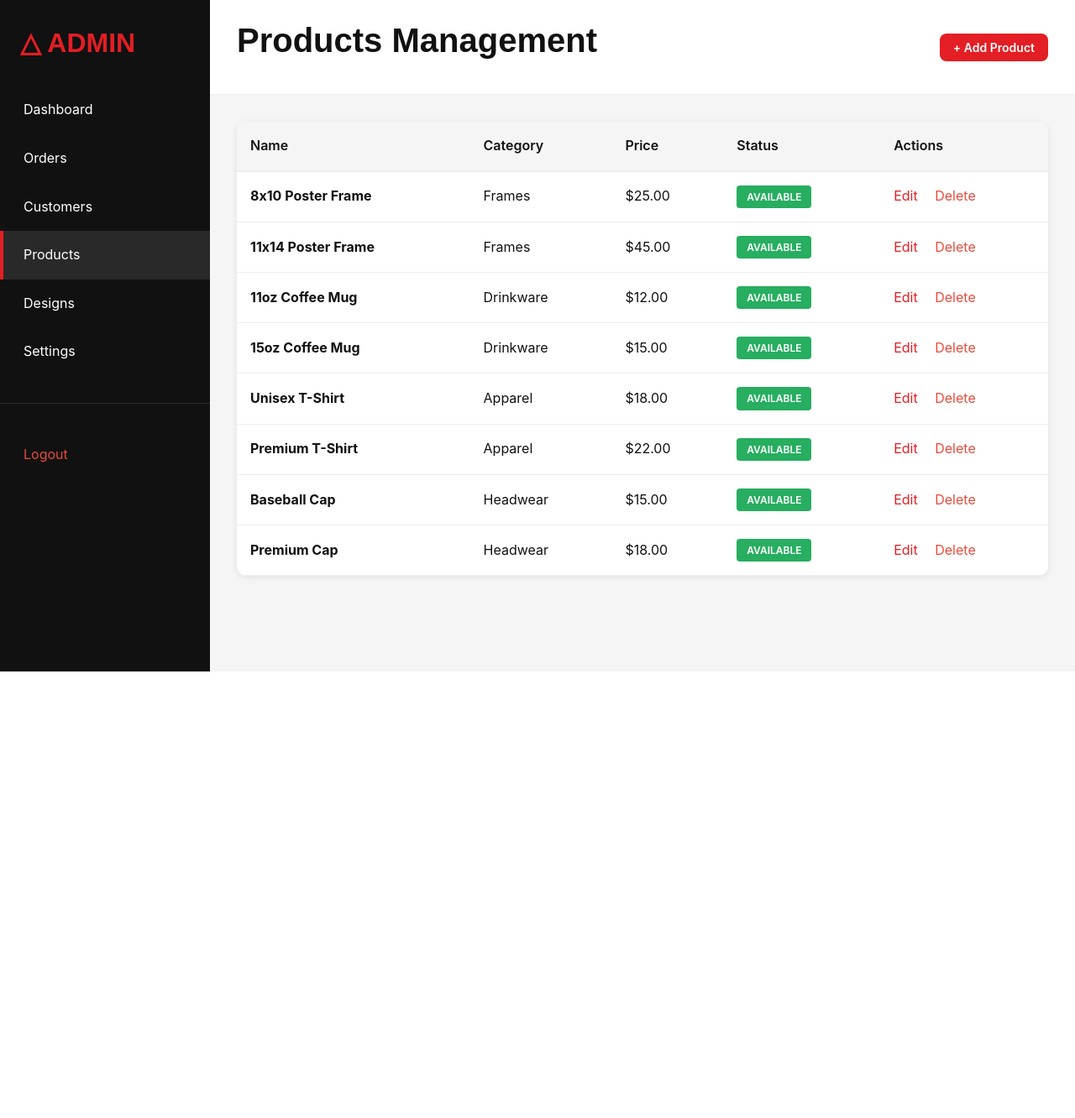
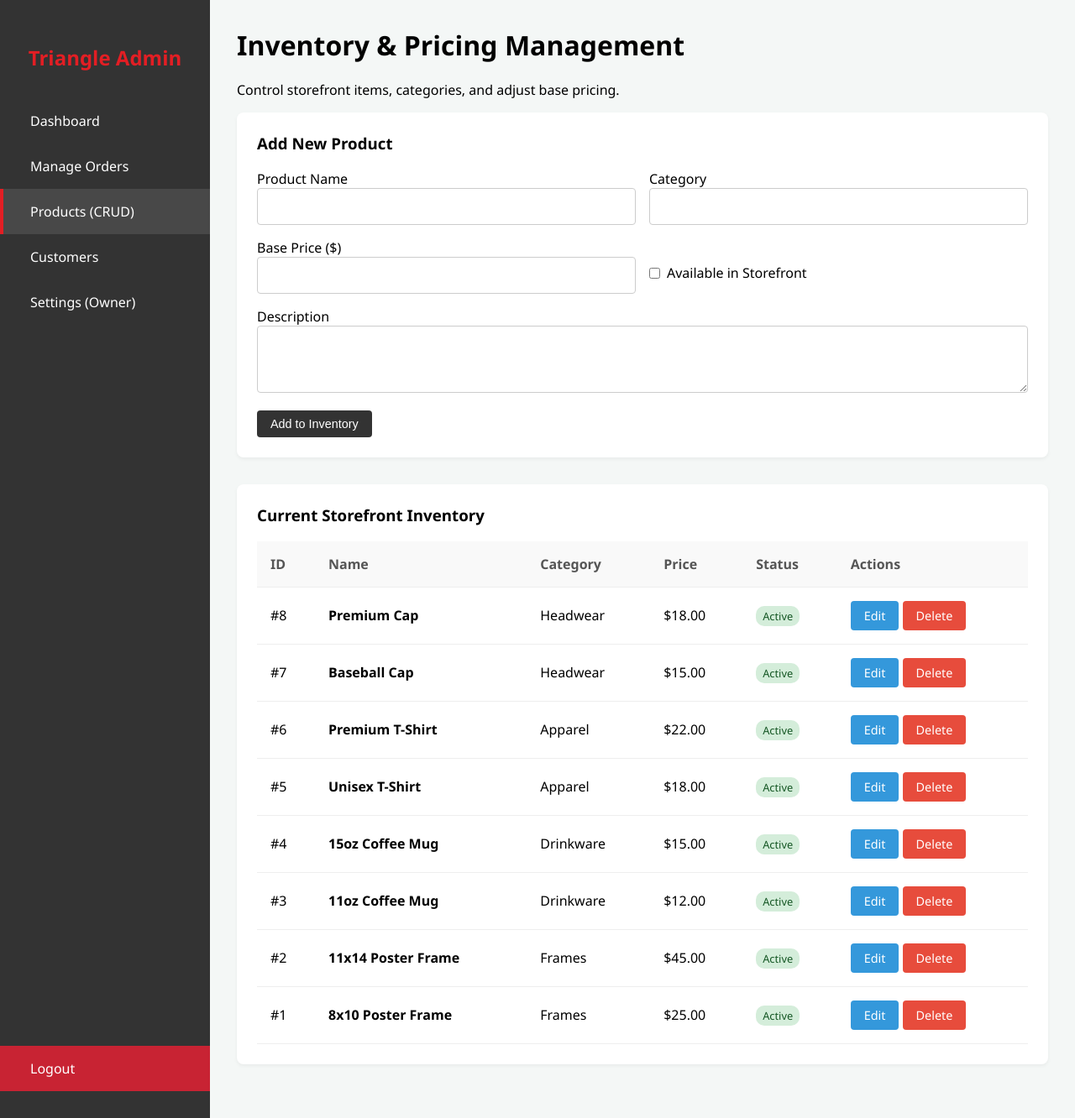
Before and after one commit to shenalp719/triangle-ecommerce, a PHP site: page /triangle-ecommerce/admin/products.php in a window 1280 px wide. Shown: the whole page at 84% size. Before the commit the page ends 800 px from the top, so only its background shows below. Run offline with PHP 8.4, Linux system fonts and the light colour scheme; the visitor is signed in with stand-in values (Sample User, id 1); data comes from the database, SQL or seed files in the repository.

Commit message:
Feat: Implement Staff Portal with RBAC and full Product CRUD management

```diff
--- a/admin/login.php
+++ b/admin/login.php
@@ -33,7 +33,7 @@ if ($_SERVER['REQUEST_METHOD'] == 'POST') {
                 $_SESSION['admin_name'] = $user['first_name'] . ' ' . $user['last_name'];
                 $_SESSION['admin_role'] = $user['role'];
 
-                header("Location: dashboard.php");
+                header("Location: index.php");
                 exit();
             } else {
                 $error = 'Invalid password.';
--- a/admin/products.php
+++ b/admin/products.php
@@ -1,107 +1,175 @@
 <?php
-/**
- * Admin Products Management
- */
 session_start();
+if (!isset($_SESSION['admin_logged_in']) || $_SESSION['admin_logged_in'] !== true) {
+    header("Location: login.php");
+    exit();
+}
 require_once '../db.php';
 
-if (!isset($_SESSION['user_id']) || $_SESSION['role'] !== 'admin') {
-    header('Location: /triangle-ecommerce/login.php');
-    exit();
+$message = '';
+
+// 1. Handle Delete Operation
+if (isset($_GET['delete'])) {
+    $id = intval($_GET['delete']);
+    $conn->query("DELETE FROM products WHERE id = $id");
+    $message = "<div style='background: #d4edda; color: #155724; padding: 1rem; border-radius: 5px; margin-bottom: 1rem;'>Product deleted successfully!</div>";
 }
 
-// Get all products
-$productsResult = executeQuery("SELECT * FROM products ORDER BY created_at DESC");
-$products = $productsResult ? $productsResult->fetch_all(MYSQLI_ASSOC) : [];
+// 2. Handle Create & Update Operations
+if ($_SERVER['REQUEST_METHOD'] === 'POST' && isset($_POST['save_product'])) {
+    $name = trim($_POST['name']);
+    $category = trim($_POST['category']);
+    $base_price = floatval($_POST['base_price']);
+    $available = isset($_POST['available']) ? 1 : 0;
+    $description = trim($_POST['description']);
+    // Setting default empty JSON for specifications to prevent database errors
+    $specifications = '{}';
+
+    if (!empty($_POST['product_id'])) {
+        // UPDATE Existing Product
+        $id = intval($_POST['product_id']);
+        $stmt = $conn->prepare("UPDATE products SET name=?, category=?, base_price=?, available=?, description=? WHERE id=?");
+        $stmt->bind_param("ssdisi", $name, $category, $base_price, $available, $description, $id);
+        if($stmt->execute()) {
+            $message = "<div style='background: #d4edda; color: #155724; padding: 1rem; border-radius: 5px; margin-bottom: 1rem;'>Product updated successfully!</div>";
+        }
+    } else {
+        // CREATE New Product
+        $stmt = $conn->prepare("INSERT INTO products (name, category, base_price, available, description, specifications) VALUES (?, ?, ?, ?, ?, ?)");
+        $stmt->bind_param("ssdiss", $name, $category, $base_price, $available, $description, $specifications);
+        if($stmt->execute()) {
+            $message = "<div style='background: #d4edda; color: #155724; padding: 1rem; border-radius: 5px; margin-bottom: 1rem;'>New product added to inventory!</div>";
+        }
+    }
+}
+
+// Check if we are editing a specific product
+$edit_product = null;
+if (isset($_GET['edit'])) {
+    $id = intval($_GET['edit']);
+    $edit_product = $conn->query("SELECT * FROM products WHERE id = $id")->fetch_assoc();
+}
+
+// Fetch all products for the Read operation
+$products = $conn->query("SELECT * FROM products ORDER BY id DESC");
 ?>
-
 <!DOCTYPE html>
 <html lang="en">
 <head>
     <meta charset="UTF-8">
     <meta name="viewport" content="width=device-width, initial-scale=1.0">
-    <title>Products - Admin Panel</title>
-    <link rel="stylesheet" href="/triangle-ecommerce/assets/css/style.css">
-    <link rel="stylesheet" href="/triangle-ecommerce/assets/css/responsive.css">
+    <title>Inventory CRUD - Triangle Admin</title>
     <style>
-        .admin-container { display: flex; min-height: 100vh; background-color: var(--light-gray); }
-        .admin-sidebar { width: 250px; background-color: var(--dark-gray); color: var(--white); padding: 2rem 0; position: sticky; top: 0; height: 100vh; overflow-y: auto; }
-        .admin-sidebar-item { padding: 1rem 1.5rem; border-left: 4px solid transparent; cursor: pointer; transition: var(--transition); }
-        .admin-sidebar-item:hover, .admin-sidebar-item.active { background-color: rgba(255, 255, 255, 0.1); border-left-color: var(--primary-red); }
-        .admin-sidebar a { color: var(--white); text-decoration: none; display: block; }
-        .admin-content { flex: 1; overflow-y: auto; }
-        .admin-header { background-color: var(--white); padding: 1.5rem 2rem; border-bottom: 1px solid var(--border-color); display: flex; justify-content: space-between; align-items: center; }
-        .admin-main { padding: 2rem; }
-        .admin-table { background-color: var(--white); border-radius: 0.75rem; overflow: auto; box-shadow: var(--shadow-light); }
-        .admin-table table { width: 100%; border-collapse: collapse; }
-        .admin-table th { background-color: var(--light-gray); padding: 1rem; text-align: left; font-weight: 600; border-bottom: 2px solid var(--border-color); }
-        .admin-table td { padding: 1rem; border-bottom: 1px solid var(--border-color); }
+        :root { --primary: #E31E24; --dark: #333; --light: #f4f7f6; }
+        body { margin: 0; font-family: 'Segoe UI', Tahoma, Geneva, Verdana, sans-serif; background-color: var(--light); display: flex; min-height: 100vh; }
+        .sidebar { width: 250px; background-color: var(--dark); color: white; padding: 2rem 0; display: flex; flex-direction: column; flex-shrink: 0;}
+        .sidebar h2 { text-align: center; color: var(--primary); margin-bottom: 2rem; font-size: 1.5rem; }
+        .sidebar a { color: white; text-decoration: none; padding: 1rem 2rem; display: block; border-left: 4px solid transparent; transition: 0.3s; }
+        .sidebar a:hover, .sidebar a.active { background-color: rgba(255,255,255,0.1); border-left-color: var(--primary); }
+        .content { flex: 1; padding: 2rem; overflow-y: auto; }
+        .card { background: white; padding: 1.5rem; border-radius: 8px; box-shadow: 0 2px 4px rgba(0,0,0,0.05); margin-bottom: 2rem;}
+        table { width: 100%; border-collapse: collapse; margin-top: 1rem; }
+        th, td { padding: 1rem; text-align: left; border-bottom: 1px solid #eee; }
+        th { background-color: #f9f9f9; color: #555; }
+        .btn { padding: 0.5rem 1rem; border: none; border-radius: 4px; cursor: pointer; text-decoration: none; font-size: 0.9rem; display: inline-block;}
+        .btn-primary { background: var(--dark); color: white; }
+        .btn-edit { background: #3498db; color: white; }
+        .btn-delete { background: #e74c3c; color: white; }
+        input, select, textarea { width: 100%; padding: 0.75rem; border: 1px solid #ccc; border-radius: 4px; margin-bottom: 1rem; box-sizing: border-box; font-family: inherit;}
     </style>
 </head>
 <body>
-    <div class="admin-container">
-        <aside class="admin-sidebar">
-            <div style="padding: 0 1.5rem; margin-bottom: 2rem;">
-                <h3 style="color: var(--primary-red);">△ ADMIN</h3>
-            </div>
-            <a href="/triangle-ecommerce/admin/" class="admin-sidebar-item">Dashboard</a>
-            <a href="/triangle-ecommerce/admin/orders.php" class="admin-sidebar-item">Orders</a>
-            <a href="/triangle-ecommerce/admin/customers.php" class="admin-sidebar-item">Customers</a>
-            <a href="/triangle-ecommerce/admin/products.php" class="admin-sidebar-item active">Products</a>
-            <a href="/triangle-ecommerce/admin/designs.php" class="admin-sidebar-item">Designs</a>
-            <a href="/triangle-ecommerce/admin/settings.php" class="admin-sidebar-item">Settings</a>
-            <hr style="border: none; border-top: 1px solid rgba(255, 255, 255, 0.1); margin: 2rem 0;">
-            <a href="/triangle-ecommerce/logout.php" class="admin-sidebar-item" style="color: #E74C3C;">Logout</a>
-        </aside>
-
-        <div class="admin-content">
-            <div class="admin-header">
-                <h2>Products Management</h2>
-                <button class="btn btn-primary btn-sm" onclick="alert('Add product functionality coming soon!')">+ Add Product</button>
+    <div class="sidebar">
+        <h2>Triangle Admin</h2>
+        <a href="index.php">Dashboard</a>
+        <a href="orders.php">Manage Orders</a>
+        <a href="products.php" class="active">Products (CRUD)</a>
+        <a href="customers.php">Customers</a>
+        <?php if($_SESSION['admin_role'] === 'admin'): ?>
+            <a href="settings.php">Settings (Owner)</a>
+        <?php endif; ?>
+        <a href="logout.php" style="margin-top: auto; background-color: #c82333;">Logout</a>
     </div>
 
-            <div class="admin-main">
-                <div class="admin-table">
+    <div class="content">
+        <h1 style="margin-top: 0;">Inventory & Pricing Management</h1>
+        <p>Control storefront items, categories, and adjust base pricing.</p>
+
+        <?php echo $message; ?>
+
+        <div class="card">
+            <h3 style="margin-top: 0;"><?php echo $edit_product ? 'Edit Product' : 'Add New Product'; ?></h3>
+            <form method="POST" action="products.php">
+                <input type="hidden" name="product_id" value="<?php echo $edit_product ? $edit_product['id'] : ''; ?>">
+
+                <div style="display: flex; gap: 1rem;">
+                    <div style="flex: 1;">
+                        <label>Product Name</label>
+                        <input type="text" name="name" required value="<?php echo $edit_product ? htmlspecialchars($edit_product['name']) : ''; ?>">
+                    </div>
+                    <div style="flex: 1;">
+                        <label>Category</label>
+                        <input type="text" name="category" required value="<?php echo $edit_product ? htmlspecialchars($edit_product['category']) : ''; ?>">
+                    </div>
+                </div>
+
+                <div style="display: flex; gap: 1rem; align-items: center;">
+                    <div style="flex: 1;">
+                        <label>Base Price ($)</label>
+                        <input type="number" step="0.01" name="base_price" required value="<?php echo $edit_product ? $edit_product['base_price'] : ''; ?>">
+                    </div>
+                    <div style="flex: 1;">
+                        <label style="display: flex; align-items: center; gap: 0.5rem; cursor: pointer;">
+                            <input type="checkbox" name="available" value="1" style="width: auto; margin: 0;" <?php echo ($edit_product && $edit_product['available'] == 1) ? 'checked' : ''; ?>>
+                            Available in Storefront
+                        </label>
+                    </div>
+                </div>
+
+                <label>Description</label>
+                <textarea name="description" rows="3"><?php echo $edit_product ? htmlspecialchars($edit_product['description']) : ''; ?></textarea>
+
+                <button type="submit" name="save_product" class="btn btn-primary">
+                    <?php echo $edit_product ? 'Update Inventory' : 'Add to Inventory'; ?>
+                </button>
+                <?php if($edit_product): ?>
+                    <a href="products.php" class="btn" style="background: #ccc; color: #333;">Cancel Edit</a>
+                <?php endif; ?>
+            </form>
+        </div>
+
+        <div class="card">
+            <h3 style="margin-top: 0;">Current Storefront Inventory</h3>
             <table>
-                        <thead>
                 <tr>
+                    <th>ID</th>
                     <th>Name</th>
                     <th>Category</th>
                     <th>Price</th>
                     <th>Status</th>
                     <th>Actions</th>
                 </tr>
-                        </thead>
-                        <tbody>
-                            <?php if (count($products) > 0): ?>
-                                <?php foreach ($products as $product): ?>
+                <?php while($row = $products->fetch_assoc()): ?>
                     <tr>
-                                        <td><strong><?php echo htmlspecialchars($product['name']); ?></strong></td>
-                                        <td><?php echo ucfirst($product['category']); ?></td>
-                                        <td>$<?php echo number_format($product['base_price'], 2); ?></td>
+                        <td>#<?php echo $row['id']; ?></td>
+                        <td><strong><?php echo htmlspecialchars($row['name']); ?></strong></td>
+                        <td><?php echo htmlspecialchars($row['category']); ?></td>
+                        <td>$<?php echo number_format($row['base_price'], 2); ?></td>
                         <td>
-                                            <span class="badge" style="background-color: <?php echo $product['available'] ? '#27AE60' : '#E74C3C'; ?>; color: white;">
-                                                <?php echo $product['available'] ? 'Available' : 'Inactive'; ?>
-                                            </span>
+                            <?php if($row['available'] == 1): ?>
+                                <span style="background: #d4edda; color: #155724; padding: 3px 8px; border-radius: 10px; font-size: 0.8rem;">Active</span>
+                            <?php else: ?>
+                                <span style="background: #f8d7da; color: #721c24; padding: 3px 8px; border-radius: 10px; font-size: 0.8rem;">Hidden</span>
+                            <?php endif; ?>
                         </td>
                         <td>
-                                            <a href="#" onclick="alert('Edit functionality coming soon!')" style="color: var(--primary-red); margin-right: 1rem;">Edit</a>
-                                            <a href="#" onclick="alert('Delete functionality coming soon!')" style="color: #E74C3C;">Delete</a>
+                            <a href="products.php?edit=<?php echo $row['id']; ?>" class="btn btn-edit">Edit</a>
+                            <a href="products.php?delete=<?php echo $row['id']; ?>" class="btn btn-delete" onclick="return confirm('Are you sure you want to delete this product?');">Delete</a>
                         </td>
                     </tr>
-                                <?php endforeach; ?>
-                            <?php else: ?>
-                                <tr>
-                                    <td colspan="5" style="text-align: center; padding: 2rem;">No products found</td>
-                                </tr>
-                            <?php endif; ?>
-                        </tbody>
+                <?php endwhile; ?>
             </table>
-                </div>
-            </div>
         </div>
     </div>
 </body>
 </html>
-<?php
-?>
```
Also changed, not shown: admin/orders.php (+61 -24 lines). Lines whose indentation alone changed are shown as unchanged.
